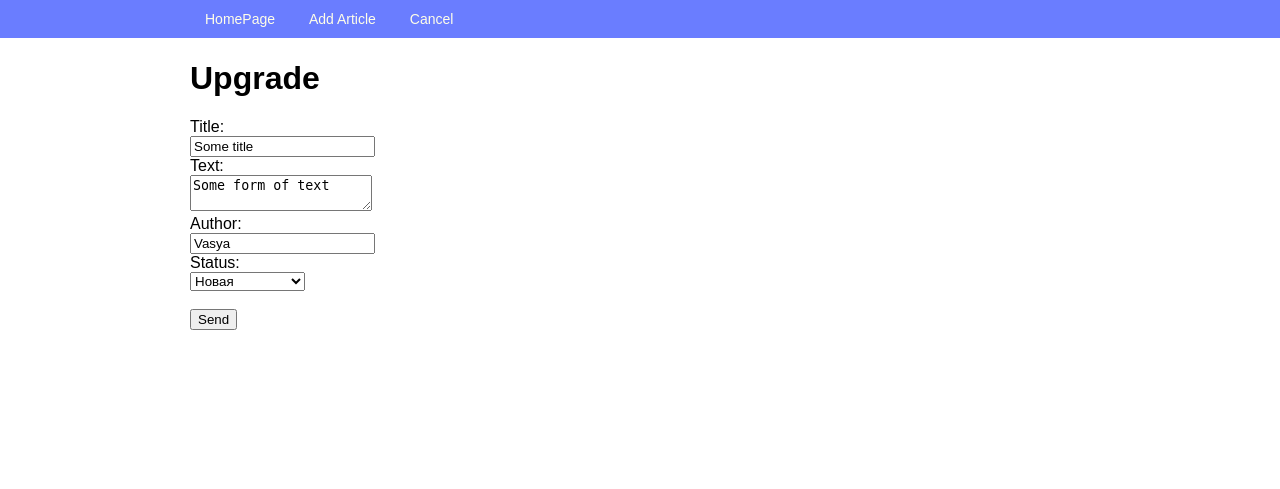
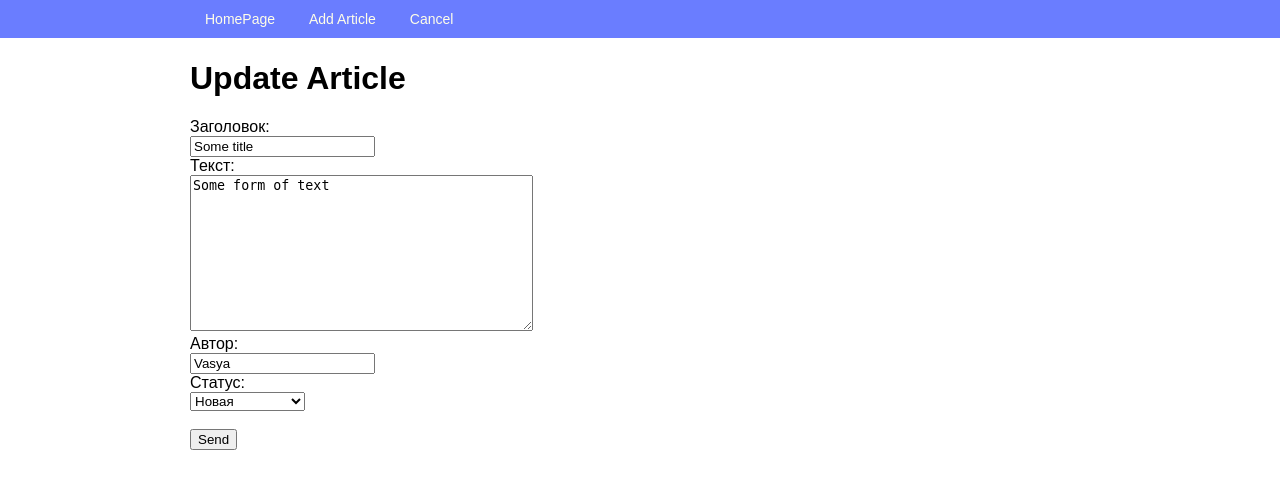
Before and after one commit to Colorados/Hello_Django_45_Articles, a Django app: page /article/1/update/ in a window 1280 px wide. Shown: the top 489 px of the page. Run offline with Django 3.2, Linux system fonts and the light colour scheme; data comes from the database, SQL or seed files in the repository.

Commit message:
Обновление статьи теперь использует класс формы статьи

```diff
--- a/source/webapp/templates/article_update.html
+++ b/source/webapp/templates/article_update.html
@@ -7,31 +7,13 @@
 {% endblock %}
 
 {% block content %}
-    <h1>Upgrade</h1>
+    <h1>Update Article</h1>
     <form action="{% url 'article_update' article.pk %}" method="post">
         {% csrf_token %}
 
-        <label>Title:</label><br/>
-        <input type="text" name="title" value="{{ article.title }}" required/><br/>
-        {% if errors.title %}<p class="error">{{ errors.title }}</p>{% endif %}
-
-        <label>Text:</label><br/>
-        <textarea name="text" required>{{ article.text }}</textarea><br/>
-        {% if errors.text %}<p class="error">{{ errors.text }}</p>{% endif %}
-
-        <label>Author:</label><br/>
-        <input type="text" name="author" value="{{ article.author }}" required/><br/>
-        {% if errors.author %}<p class="error">{{ errors.author }}</p>{% endif %}
-
-        <label form="id-status">Status:</label><br/>
-        <select name="status" id="id-status">
-            {% for value, choice in status_choices %}
-                <option value="{{ value }}"
-                        {% if value == article.status %}selected{% endif %}>
-                    {{ choice }}
-                </option>
-            {% endfor %}
-        </select><br/>
+        {% for field in form %}
+            {% include 'partial/form_field.html' %}
+        {% endfor %}
         <br/>
         <input type="submit" value="Send"/>
     </form>
--- a/source/webapp/views.py
+++ b/source/webapp/views.py
@@ -52,28 +52,23 @@ def article_create_view(request):
 def article_update_view(request, pk):
     article = get_object_or_404(Article, pk=pk)
     if request.method == "GET":
-        # article = Article.objects.get(pk=pk)
-        # article = get_object_or_404(Article, pk=pk)
-        return render(request, "article_update.html", context={'status_choices': STATUS_CHOICES,
+        form = ArticleForm(initial={'title': article.title,
+                                    'text': article.text,
+                                    'author': article.author,
+                                    'status': article.status})
+        return render(request, "article_update.html", context={'form': form,
                                                                'article': article})
     elif request.method == "POST":
-        errors = {}
-        article.title = request.POST.get('title')
-        if not article.title:
-            errors['title'] = 'Must be filled'
-        article.text = request.POST.get('text')
-        if not article.text:
-            errors['text'] = 'Must be filled'
-        article.author = request.POST.get('author')
-        if not article.author:
-            errors['author'] = 'Must be filled'
-        article.status = request.POST.get('status')
-
-        if errors:
-            return render(request, "article_update.html", context={'status_choices': STATUS_CHOICES,
-                                                                   'article': article,
-                                                                   'errors': errors})
-        article.save()
-        return redirect('article_view', pk=article.pk)
+        form = ArticleForm(data=request.POST)
+        if form.is_valid():
+            article.title = form.cleaned_data['title']
+            article.text = form.cleaned_data['text']
+            article.author = form.cleaned_data['author']
+            article.status = form.cleaned_data['status']
+            article.save()
+            return redirect('article_view', pk=article.pk)
+        else:
+            return render(request, "article_update.html", context={'article': article,
+                                                                   'form': form})
     else:
         return HttpResponseNotAllowed(permitted_methods=['GET', 'POST'])
```
